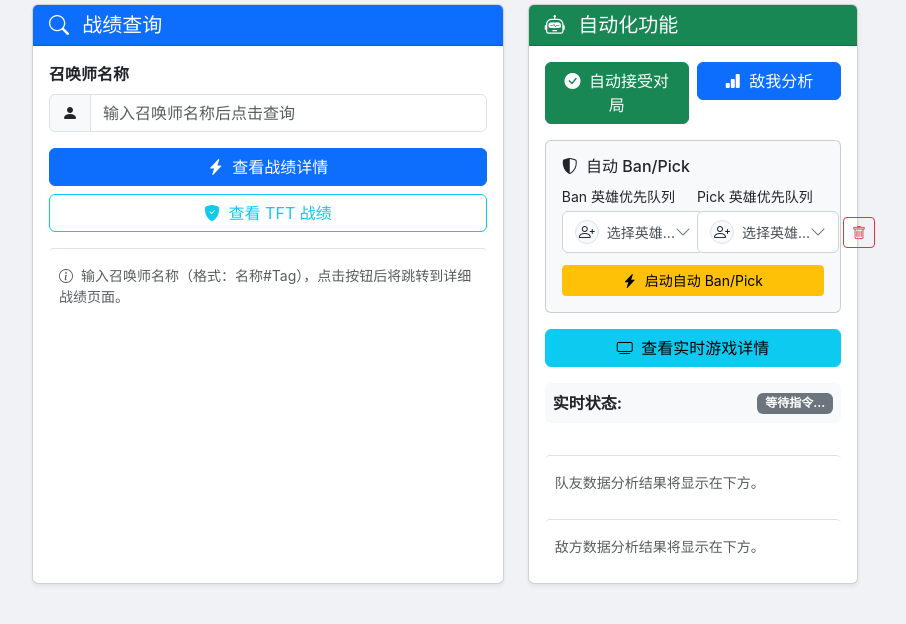
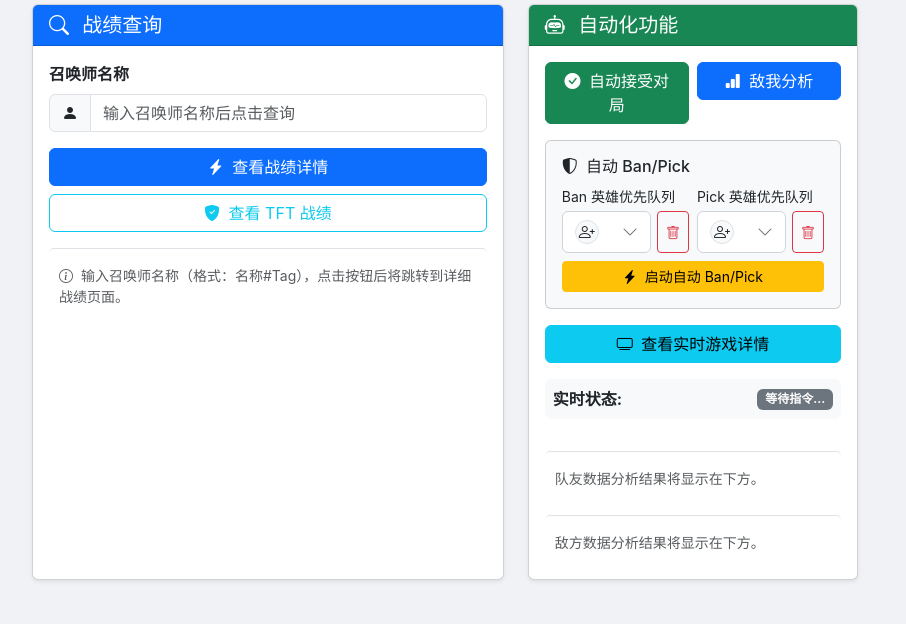
Before and after one commit to ByteFlowing1337/LOLHelper-WebUI, a Flask app: page / in a window 1280 px wide. Shown: the part 233-857 px from the top of the page, without its empty margins (195-1101 px from the left). After the commit the page ends 814 px from the top, so only its background shows below. Run offline with Flask 3, Linux system fonts and the light colour scheme; data that the repository does not hold is empty; some libraries are stand-ins or nearby versions.

Commit message:
feat(selector): enhance ban/pick selector styles and refactor component structure

```diff
--- a/static/js/main.js
+++ b/static/js/main.js
@@ -390,8 +390,12 @@ document.addEventListener("DOMContentLoaded", async () => {
     const banQueue = [];
     const pickQueue = [];
 
-    const banSelectorsContainer = document.getElementById("ban-selectors-container");
-    const pickSelectorsContainer = document.getElementById("pick-selectors-container");
+    const banSelectorsContainer = document.getElementById(
+      "ban-selectors-container"
+    );
+    const pickSelectorsContainer = document.getElementById(
+      "pick-selectors-container"
+    );
 
     let banSelectorIdCounter = 0;
     let pickSelectorIdCounter = 0;
@@ -405,12 +409,11 @@ document.addEventListener("DOMContentLoaded", async () => {
       const index = banChampionSelectors.length;
       const selectorId = `ban-champion-selector-${banSelectorIdCounter++}`;
       const wrapper = document.createElement("div");
-      wrapper.className = "mb-1 position-relative selector-wrapper d-flex gap-1 align-items-center";
+      wrapper.className = "selector-wrapper";
       wrapper.id = `${selectorId}-wrapper`;
 
       const selectorDiv = document.createElement("div");
       selectorDiv.id = selectorId;
-      selectorDiv.style.flex = "1";
       wrapper.appendChild(selectorDiv);
 
       // 添加删除按钮
@@ -419,7 +422,6 @@ document.addEventListener("DOMContentLoaded", async () => {
       deleteBtn.className = "btn btn-sm btn-outline-danger";
       deleteBtn.innerHTML = '<i class="bi bi-trash"></i>';
       deleteBtn.title = "删除此选择器";
-      deleteBtn.style.flexShrink = "0";
       deleteBtn.addEventListener("click", () => {
         removeBanSelector(index);
       });
@@ -431,11 +433,14 @@ document.addEventListener("DOMContentLoaded", async () => {
       banChampionSelectors.push(selector);
 
       // 监听选择变化
-      document.getElementById(selectorId).addEventListener("championChanged", () => {
+      document
+        .getElementById(selectorId)
+        .addEventListener("championChanged", () => {
           rebuildQueueFromSelectors();
 
           // 如果这是最后一个选择器且已选择英雄，添加新选择器
-        const lastSelector = banChampionSelectors[banChampionSelectors.length - 1];
+          const lastSelector =
+            banChampionSelectors[banChampionSelectors.length - 1];
           if (selector === lastSelector && selector.getSelectedChampionId()) {
             addBanSelector();
           }
@@ -451,12 +456,11 @@ document.addEventListener("DOMContentLoaded", async () => {
       const index = pickChampionSelectors.length;
       const selectorId = `pick-champion-selector-${pickSelectorIdCounter++}`;
       const wrapper = document.createElement("div");
-      wrapper.className = "mb-1 position-relative selector-wrapper d-flex gap-1 align-items-center";
+      wrapper.className = "selector-wrapper";
       wrapper.id = `${selectorId}-wrapper`;
 
       const selectorDiv = document.createElement("div");
       selectorDiv.id = selectorId;
-      selectorDiv.style.flex = "1";
       wrapper.appendChild(selectorDiv);
 
       // 添加删除按钮
@@ -465,7 +469,6 @@ document.addEventListener("DOMContentLoaded", async () => {
       deleteBtn.className = "btn btn-sm btn-outline-danger";
       deleteBtn.innerHTML = '<i class="bi bi-trash"></i>';
       deleteBtn.title = "删除此选择器";
-      deleteBtn.style.flexShrink = "0";
       deleteBtn.addEventListener("click", () => {
         removePickSelector(index);
       });
@@ -477,11 +480,14 @@ document.addEventListener("DOMContentLoaded", async () => {
       pickChampionSelectors.push(selector);
 
       // 监听选择变化
-      document.getElementById(selectorId).addEventListener("championChanged", () => {
+      document
+        .getElementById(selectorId)
+        .addEventListener("championChanged", () => {
           rebuildQueueFromSelectors();
 
           // 如果这是最后一个选择器且已选择英雄，添加新选择器
-        const lastSelector = pickChampionSelectors[pickChampionSelectors.length - 1];
+          const lastSelector =
+            pickChampionSelectors[pickChampionSelectors.length - 1];
           if (selector === lastSelector && selector.getSelectedChampionId()) {
             addPickSelector();
           }
@@ -496,7 +502,8 @@ document.addEventListener("DOMContentLoaded", async () => {
     function removeBanSelector(index) {
       if (index >= 0 && index < banChampionSelectors.length) {
         // 通过遍历容器找到对应的 wrapper
-        const wrappers = banSelectorsContainer.querySelectorAll('.selector-wrapper');
+        const wrappers =
+          banSelectorsContainer.querySelectorAll(".selector-wrapper");
         if (wrappers[index]) {
           wrappers[index].remove();
         }
@@ -506,8 +513,10 @@ document.addEventListener("DOMContentLoaded", async () => {
         updateBackendConfig();
 
         // 确保至少有一个空选择器
-        if (banChampionSelectors.length === 0 ||
-            !banChampionSelectors.some(s => !s.getSelectedChampionId())) {
+        if (
+          banChampionSelectors.length === 0 ||
+          !banChampionSelectors.some((s) => !s.getSelectedChampionId())
+        ) {
           addBanSelector();
         }
       }
@@ -517,7 +526,8 @@ document.addEventListener("DOMContentLoaded", async () => {
     function removePickSelector(index) {
       if (index >= 0 && index < pickChampionSelectors.length) {
         // 通过遍历容器找到对应的 wrapper
-        const wrappers = pickSelectorsContainer.querySelectorAll('.selector-wrapper');
+        const wrappers =
+          pickSelectorsContainer.querySelectorAll(".selector-wrapper");
         if (wrappers[index]) {
           wrappers[index].remove();
         }
@@ -527,8 +537,10 @@ document.addEventListener("DOMContentLoaded", async () => {
         updateBackendConfig();
 
         // 确保至少有一个空选择器
-        if (pickChampionSelectors.length === 0 ||
-            !pickChampionSelectors.some(s => !s.getSelectedChampionId())) {
+        if (
+          pickChampionSelectors.length === 0 ||
+          !pickChampionSelectors.some((s) => !s.getSelectedChampionId())
+        ) {
           addPickSelector();
         }
       }
@@ -588,12 +600,16 @@ document.addEventListener("DOMContentLoaded", async () => {
       }
 
       // 确保至少有一个空的 Ban 和 Pick 选择器
-      if (banChampionSelectors.length === 0 ||
-          !banChampionSelectors.some(s => !s.getSelectedChampionId())) {
+      if (
+        banChampionSelectors.length === 0 ||
+        !banChampionSelectors.some((s) => !s.getSelectedChampionId())
+      ) {
         addBanSelector();
       }
-      if (pickChampionSelectors.length === 0 ||
-          !pickChampionSelectors.some(s => !s.getSelectedChampionId())) {
+      if (
+        pickChampionSelectors.length === 0 ||
+        !pickChampionSelectors.some((s) => !s.getSelectedChampionId())
+      ) {
         addPickSelector();
       }
     }
--- a/static/js/modules/championSelector.js
+++ b/static/js/modules/championSelector.js
@@ -46,7 +46,7 @@ function getChampionName(championId) {
 }
 
 // Create champion selector component
-function createChampionSelector(elementId, placeholder = "选择英雄...") {
+function createChampionSelector(elementId, placeholder = "") {
   const container = document.getElementById(elementId);
   if (!container) {
     console.error(`Element with ID '${elementId}' not found`);
--- a/templates/index.html
+++ b/templates/index.html
@@ -269,6 +269,53 @@
           font-size: 12px;
         }
       }
+
+      /* Selector Wrapper Styles - for dynamic selectors with delete buttons */
+      .selector-wrapper {
+        display: flex !important;
+        align-items: stretch;
+        gap: 6px;
+        margin-bottom: 8px;
+        width: 100%;
+      }
+
+      .selector-wrapper > div:first-child {
+        flex: 1;
+        min-width: 0; /* Allow flexbox to shrink */
+      }
+
+      .selector-wrapper .btn {
+        flex-shrink: 0;
+        height: auto;
+        min-height: 38px;
+        display: flex;
+        align-items: center;
+        justify-content: center;
+        padding: 0.375rem 0.5rem;
+        font-size: 0.875rem;
+      }
+
+      /* Ensure selectors containers are properly sized */
+      #ban-selectors-container,
+      #pick-selectors-container {
+        width: 100%;
+      }
+
+      /* Delete button hover effect */
+      .selector-wrapper .btn-outline-danger:hover {
+        transform: scale(1.05);
+        box-shadow: 0 2px 4px rgba(220, 53, 69, 0.2);
+      }
+
+      /* Empty state for selector containers */
+      .selector-wrapper:last-child {
+        margin-bottom: 0;
+      }
+
+      /* Prevent button text wrapping */
+      .selector-wrapper .btn i {
+        margin: 0;
+      }
     </style>
   </head>
   <body>
```
Lines whose indentation alone changed are shown as unchanged.
